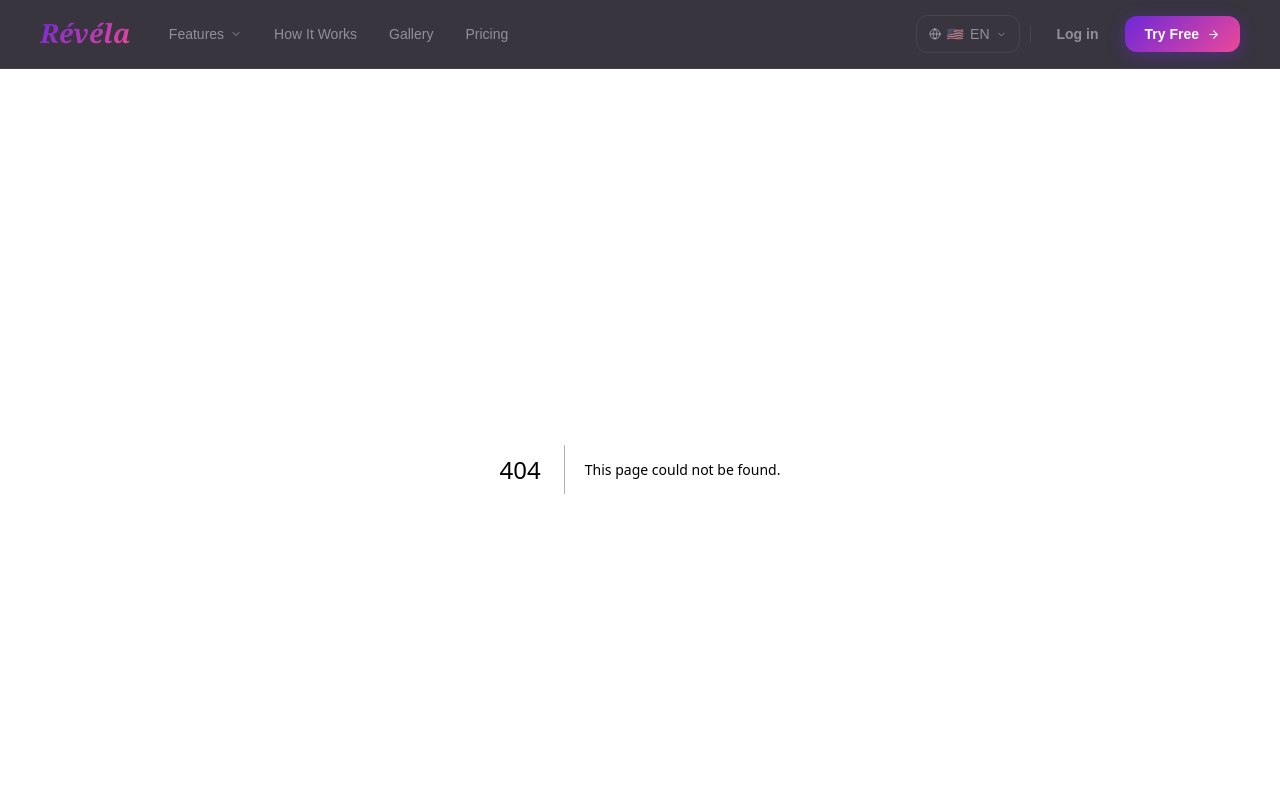
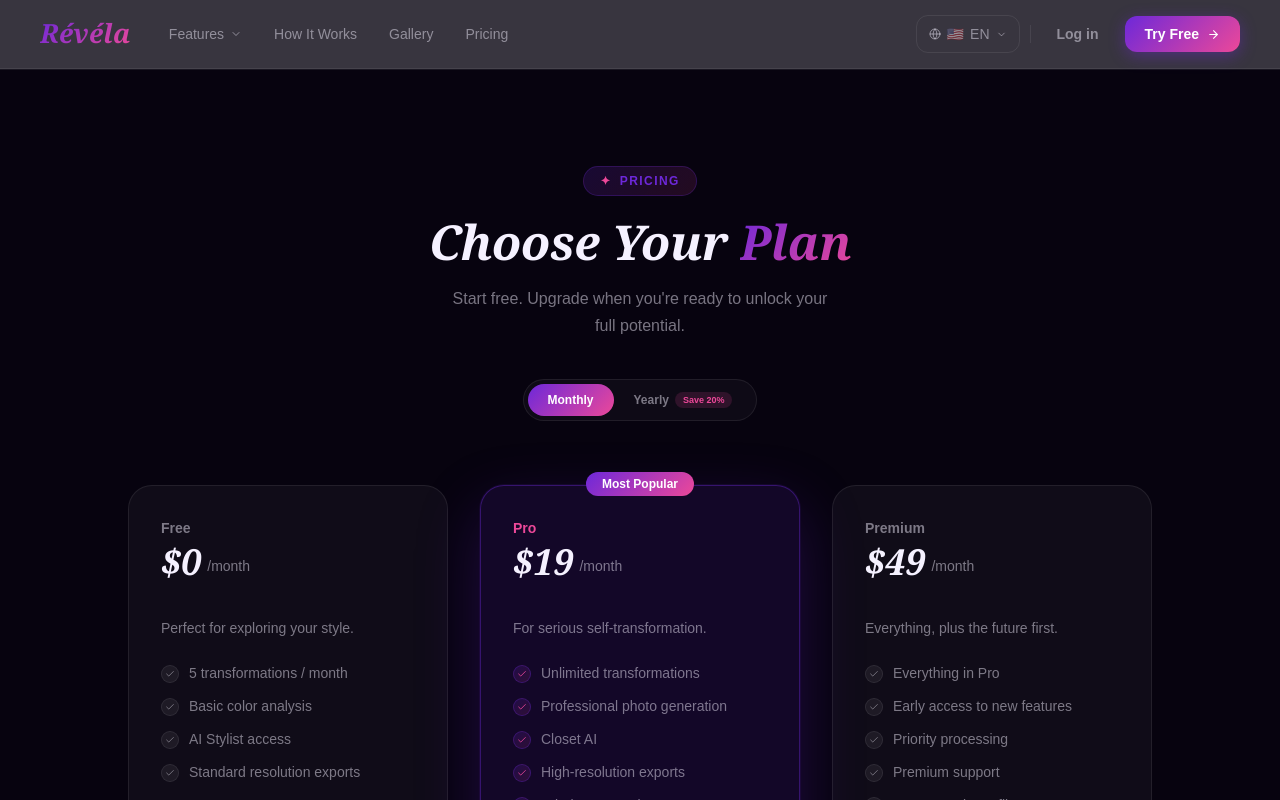
Before and after one commit to hquezada24/revela-ai, a Next.js app in the folder frontend/: page /pricing in a window 1280 px wide. Before the commit this address had no page. Shown: the top 800 px of the page. Built offline with nearby package versions, Linux system fonts and the light colour scheme.

Commit message:
(feat): create Pricing page. Update Pricing component to include all plans.

```diff
--- /dev/null
+++ b/frontend/app/pricing/page.tsx
@@ -0,0 +1,9 @@
+import Pricing from "@/components/Pricing";
+
+export default function PricingPage() {
+  return (
+    <div className="bg-bg min-h-screen">
+      <Pricing />
+    </div>
+  );
+}
--- a/frontend/components/Header.tsx
+++ b/frontend/components/Header.tsx
@@ -239,7 +239,7 @@ function Header() {
             return (
               <a
                 key={link}
-                href={`#${link.toLowerCase().replace(/ /g, "-")}`}
+                href={link === "Pricing" ? "/pricing" : `#${link.toLowerCase().replace(/ /g, "-")}`}
                 className="rounded-xl px-3.5 py-2 text-sm transition-all duration-150 hover:text-text hover:bg-[rgba(255,255,255,0.06)]"
                 style={{
                   fontFamily: FONT_UI,
@@ -374,7 +374,7 @@ function Header() {
           {NAV_LINKS.map((link) => (
             <a
               key={link}
-              href={`#${link.toLowerCase().replace(/ /g, "-")}`}
+              href={link === "Pricing" ? "/pricing" : `#${link.toLowerCase().replace(/ /g, "-")}`}
               onClick={() => setMobileOpen(false)}
               className="flex w-full items-center rounded-xl px-4 py-3 text-sm"
               style={{
--- a/frontend/components/Pricing.tsx
+++ b/frontend/components/Pricing.tsx
@@ -1,3 +1,6 @@
+"use client";
+
+import { useState } from "react";
 import Section from "./Section";
 import SectionTitle from "./SectionTitle";
 import SectionLabel from "./SectionLabel";
@@ -9,8 +12,9 @@ import { Check } from "lucide-react";
 const PLANS = [
   {
     name: "Free",
-    price: "$0",
-    period: "/month",
+    price: { monthly: "$0", yearly: "$0" },
+    period: { monthly: "/month", yearly: "/month" },
+    note: { monthly: "", yearly: "Always free" },
     desc: "Perfect for exploring your style.",
     features: [
       "5 transformations / month",
@@ -23,8 +27,9 @@ const PLANS = [
   },
   {
     name: "Pro",
-    price: "$19",
-    period: "/month",
+    price: { monthly: "$19", yearly: "$15" },
+    period: { monthly: "/month", yearly: "/month" },
+    note: { monthly: "", yearly: "Billed annually ($180/yr)" },
     desc: "For serious self-transformation.",
     features: [
       "Unlimited transformations",
@@ -39,8 +44,9 @@ const PLANS = [
   },
   {
     name: "Premium",
-    price: "$49",
-    period: "/month",
+    price: { monthly: "$49", yearly: "$39" },
+    period: { monthly: "/month", yearly: "/month" },
+    note: { monthly: "", yearly: "Billed annually ($468/yr)" },
     desc: "Everything, plus the future first.",
     features: [
       "Everything in Pro",
@@ -55,19 +61,24 @@ const PLANS = [
 ];
 
 function Pricing() {
+  const [billingPeriod, setBillingPeriod] = useState<"monthly" | "yearly">(
+    "monthly",
+  );
+
   return (
     <div
       id="pricing"
       style={{ background: C.bg, borderTop: `1px solid ${C.border}` }}
     >
       <Section className="py-24">
-        <div className="text-center mb-14">
+        {/* Header */}
+        <div className="text-center mb-10">
           <SectionLabel>Pricing</SectionLabel>
           <SectionTitle center>
             Choose Your <GradText>Plan</GradText>
           </SectionTitle>
           <p
-            className="max-w-sm mx-auto"
+            className="max-w-sm mx-auto mt-4"
             style={{ fontFamily: FONT_UI, color: C.muted, lineHeight: 1.7 }}
           >
             Start free. Upgrade when you&apos;re ready to unlock your full
@@ -75,28 +86,87 @@ function Pricing() {
           </p>
         </div>
 
-        <div className="grid md:grid-cols-3 gap-5 max-w-5xl mx-auto">
+        {/* Billing Toggle */}
+        <div className="flex justify-center mb-16">
+          <div
+            className="inline-flex rounded-full p-1 border"
+            style={{
+              background: "rgba(255,255,255,0.03)",
+              borderColor: C.border,
+            }}
+          >
+            <button
+              onClick={() => setBillingPeriod("monthly")}
+              className="rounded-full px-5 py-2 text-xs font-semibold transition-all duration-200"
+              style={{
+                background:
+                  billingPeriod === "monthly" ? C.grad : "transparent",
+                color: billingPeriod === "monthly" ? "white" : C.muted,
+                fontFamily: FONT_UI,
+                border: "none",
+                cursor: "pointer",
+              }}
+            >
+              Monthly
+            </button>
+            <button
+              onClick={() => setBillingPeriod("yearly")}
+              className="rounded-full px-5 py-2 text-xs font-semibold transition-all duration-200 flex items-center gap-1.5"
+              style={{
+                background: billingPeriod === "yearly" ? C.grad : "transparent",
+                color: billingPeriod === "yearly" ? "white" : C.muted,
+                fontFamily: FONT_UI,
+                border: "none",
+                cursor: "pointer",
+              }}
+            >
+              <span>Yearly</span>
+              <span
+                className="rounded-full px-2 py-0.5 text-[9px] font-bold"
+                style={{
+                  background:
+                    billingPeriod === "yearly"
+                      ? "rgba(255,255,255,0.2)"
+                      : "rgba(236,72,153,0.15)",
+                  color: billingPeriod === "yearly" ? "white" : C.pink,
+                  fontFamily: FONT_UI,
+                }}
+              >
+                Save 20%
+              </span>
+            </button>
+          </div>
+        </div>
+
+        {/* Pricing Cards Grid */}
+        <div className="grid md:grid-cols-3 gap-8 max-w-5xl mx-auto px-4 md:px-0">
           {PLANS.map(
             ({
               name,
               price,
               period,
+              note,
               desc,
               features,
               cta,
               highlight,
               badge,
-            }) => (
+            }) => {
+              const currentPrice = price[billingPeriod];
+              const currentPeriod = period[billingPeriod];
+              const currentNote = note[billingPeriod];
+
+              return (
                 <div
                   key={name}
-                className="relative rounded-3xl p-6 flex flex-col"
+                  className="relative rounded-3xl p-8 flex flex-col transition-all duration-300"
                   style={{
                     background: highlight ? "rgba(109,40,217,0.12)" : C.glass,
                     border: highlight
                       ? "1px solid rgba(109,40,217,0.4)"
                       : `1px solid ${C.border}`,
                     boxShadow: highlight
-                    ? "0 0 0 1px rgba(109,40,217,0.2), 0 24px 64px rgba(109,40,217,0.2)"
+                      ? "0 0 0 1px rgba(109,40,217,0.1), 0 24px 64px rgba(109,40,217,0.25)"
                       : "none",
                   }}
                 >
@@ -123,7 +193,7 @@ function Pricing() {
                     >
                       {name}
                     </p>
-                  <div className="flex items-end gap-1 mb-2">
+                    <div className="flex items-end gap-1.5 mb-1">
                       <span
                         className="text-4xl font-bold"
                         style={{
@@ -132,24 +202,42 @@ function Pricing() {
                           color: C.text,
                         }}
                       >
-                      {price}
+                        {currentPrice}
                       </span>
                       <span
-                      className="text-sm mb-2"
+                        className="text-sm mb-1.5"
                         style={{ fontFamily: FONT_UI, color: C.muted }}
                       >
-                      {period}
+                        {currentPeriod}
                       </span>
                     </div>
+                    {/* Annually Billed Note */}
+                    <div style={{ height: 16 }}>
+                      {currentNote && (
                         <p
-                    className="text-sm"
-                    style={{ fontFamily: FONT_UI, color: C.muted }}
+                          className="text-[11px] font-medium"
+                          style={{
+                            fontFamily: FONT_UI,
+                            color: highlight ? C.pink : C.muted,
+                          }}
+                        >
+                          {currentNote}
+                        </p>
+                      )}
+                    </div>
+                    <p
+                      className="text-sm mt-4"
+                      style={{
+                        fontFamily: FONT_UI,
+                        color: C.muted,
+                        lineHeight: 1.5,
+                      }}
                     >
                       {desc}
                     </p>
                   </div>
 
-                <ul className="space-y-2.5 flex-1 mb-7">
+                  <ul className="space-y-3 flex-1 mb-8">
                     {features.map((f) => (
                       <li key={f} className="flex items-start gap-2.5">
                         <div
@@ -158,7 +246,9 @@ function Pricing() {
                             background: highlight
                               ? C.gradSubtle
                               : "rgba(255,255,255,0.06)",
-                          border: `1px solid ${highlight ? "rgba(109,40,217,0.3)" : C.border}`,
+                            border: `1px solid ${
+                              highlight ? "rgba(109,40,217,0.3)" : C.border
+                            }`,
                           }}
                         >
                           <Check
@@ -167,7 +257,7 @@ function Pricing() {
                           />
                         </div>
                         <span
-                        className="text-sm"
+                          className="text-sm leading-normal"
                           style={{ fontFamily: FONT_UI, color: C.muted }}
                         >
                           {f}
@@ -177,7 +267,11 @@ function Pricing() {
                   </ul>
 
                   <button
-                  className={`w-full rounded-xl py-3 text-sm font-bold transition-all duration-200 ${highlight ? "hover:-translate-y-px hover:[box-shadow: 0 8px 24px rgba(109,40,217,0.52)]" : "bg-[rgba(255,255,255,0.1)]"}`}
+                    className={`w-full rounded-xl py-3 text-sm font-bold transition-all duration-200 ${
+                      highlight
+                        ? "hover:-translate-y-px hover:[box-shadow: 0 8px 24px rgba(109,40,217,0.52)]"
+                        : "bg-[rgba(255,255,255,0.1)] hover:bg-[rgba(255,255,255,0.15)]"
+                    }`}
                     style={{
                       fontFamily: FONT_UI,
                       background: highlight ? C.grad : "rgba(255,255,255,0.07)",
@@ -186,12 +280,14 @@ function Pricing() {
                       boxShadow: highlight
                         ? "0 4px 16px rgba(109,40,217,0.4)"
                         : "none",
+                      cursor: "pointer",
                     }}
                   >
                     {cta}
                   </button>
                 </div>
-            ),
+              );
+            },
           )}
         </div>
       </Section>
```
Lines whose indentation alone changed are shown as unchanged.
